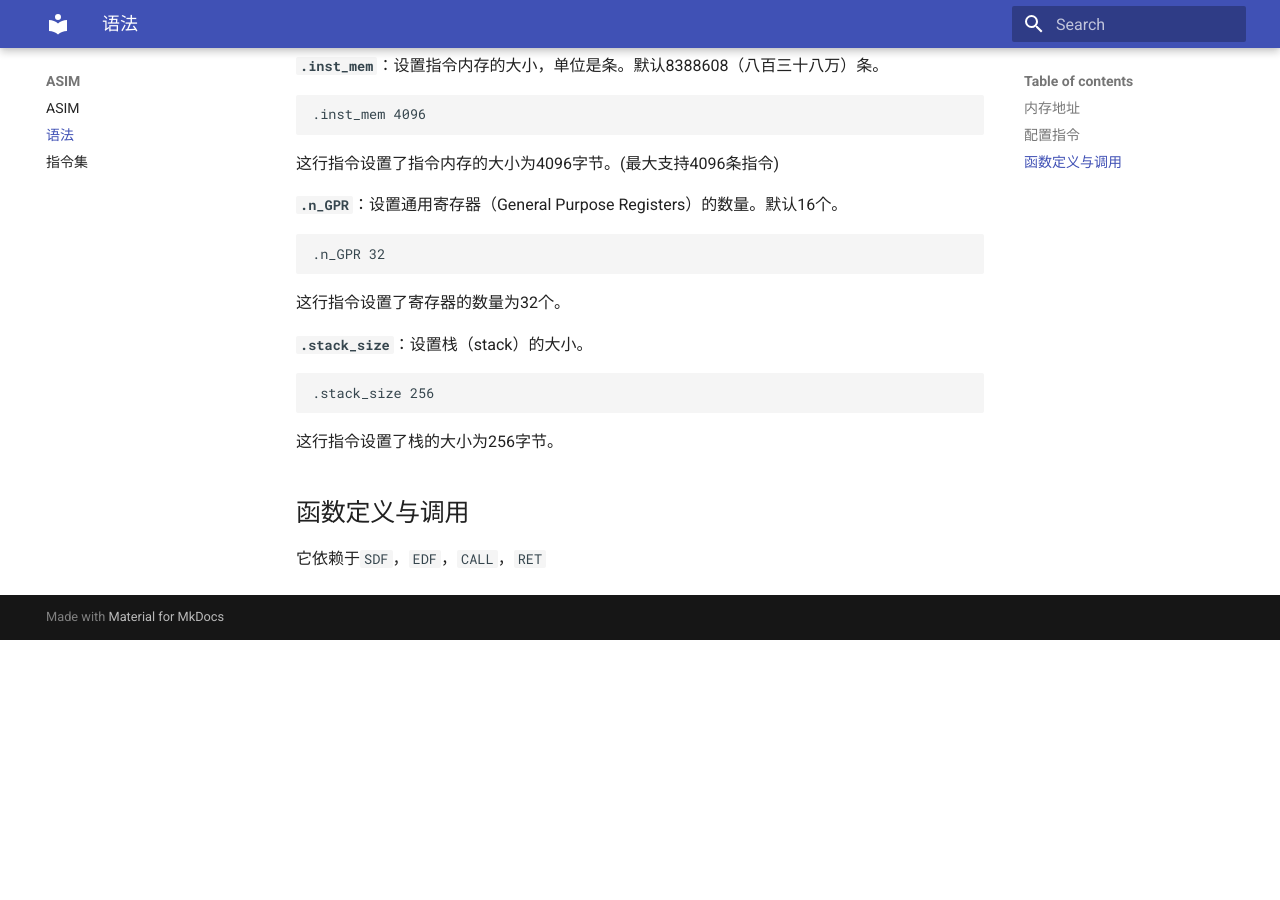
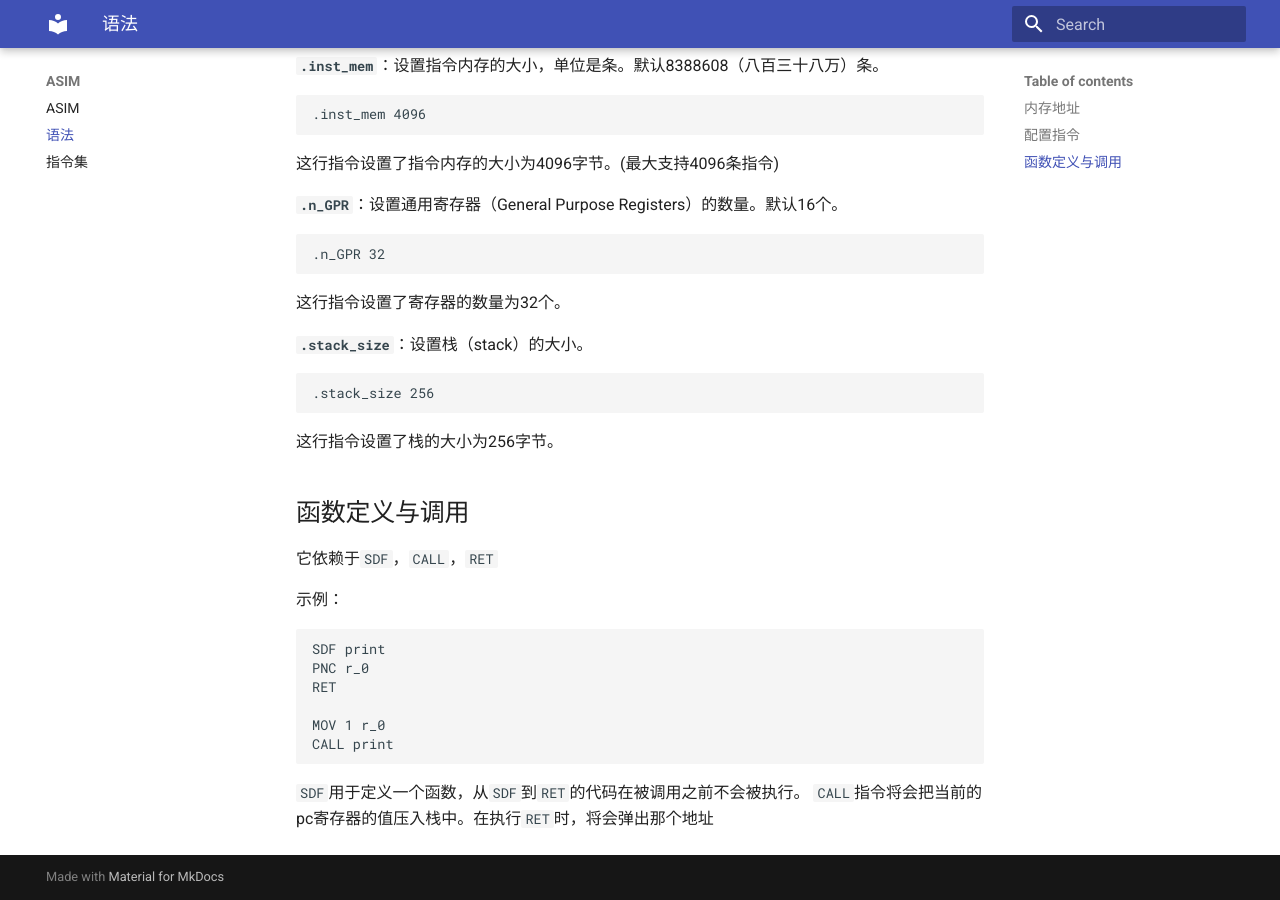
Before and after one commit to moyanj/ASIM, an MkDocs documentation site: the page built from docs/docs/grammar.md, in a window 1280 px wide and 900 px high, scrolled down 814 px. Built offline with MkDocs 1.6.1 and Material for MkDocs 9.7.7, drawn with Linux system fonts in a browser that asks for light colours; before the commit the page ends 1454 px from its top, so only the background shows below that.

Commit message:
docs: 完善文档

````diff
--- a/docs/docs/grammar.md
+++ b/docs/docs/grammar.md
@@ -48,4 +48,18 @@ ASIM的预处理器是[`Mako`](https://www.makotemplates.org/)，因此ASIM的
 
 ## 函数定义与调用
 
-它依赖于`SDF`，`EDF`，`CALL`，`RET`
+它依赖于`SDF`，`CALL`，`RET`
+
+示例：
+
+```
+SDF print
+PNC r_0
+RET
+
+MOV 1 r_0
+CALL print
+```
+
+`SDF`用于定义一个函数，从`SDF`到`RET`的代码在被调用之前不会被执行。
+`CALL`指令将会把当前的pc寄存器的值压入栈中。在执行`RET`时，将会弹出那个地址
````
Also changed, not shown: other parts of docs/docs/grammar.md (+1 -1 lines), docs/docs/isa.md (+11 -0 lines), 2 other files.
